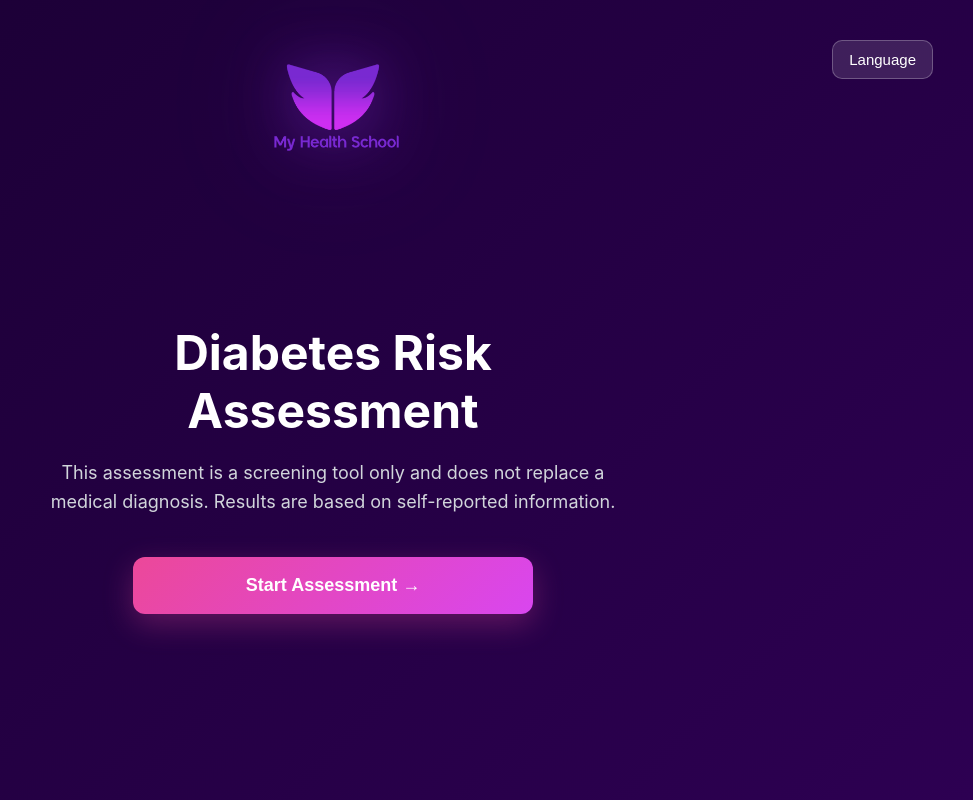
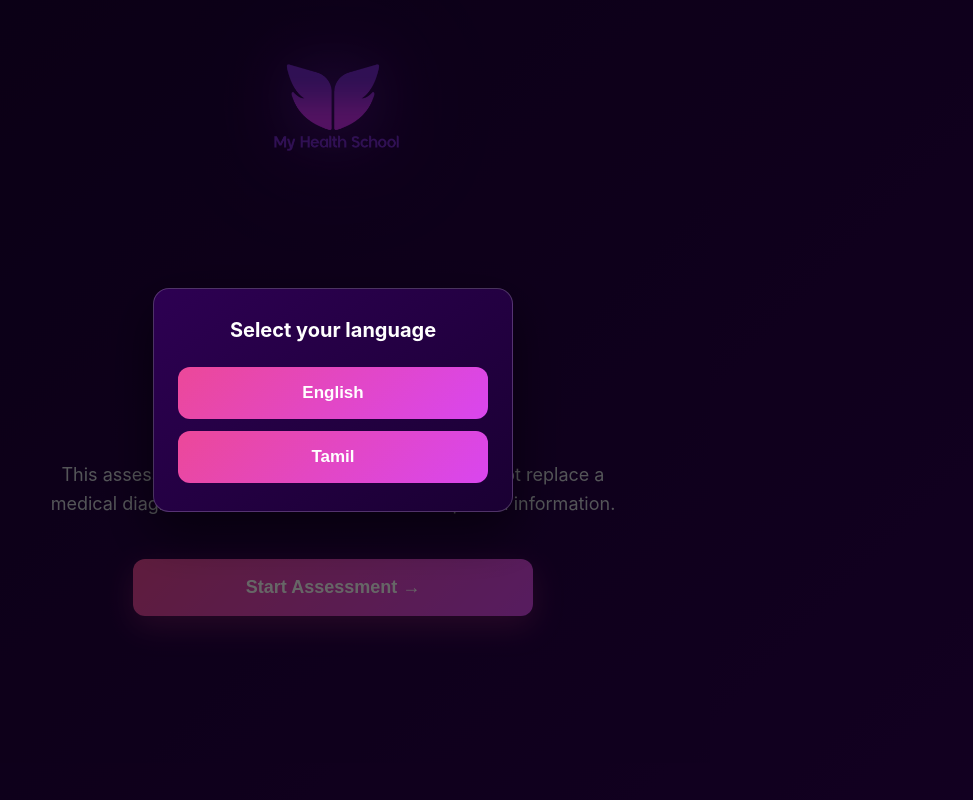
Before and after one commit to MHSTechIT/new-diabetes-chacker, a React (Vite) app: page / in a window 1280 px wide. Shown: the whole page, without its empty margins (307-1280 px from the left). Built offline with nearby package versions, Linux system fonts and the light colour scheme; no server answers.

Commit message:
Language modal before home page, remove top Language button, Tamil for contribution factor chips
Made-with: Cursor

```diff
--- a/src/components/IntroPage.css
+++ b/src/components/IntroPage.css
@@ -6,77 +6,13 @@
   padding: 20px;
 }
 
-/* Top header – logo centered, language button top right */
+/* Top header – logo centered */
 .intro-header {
   flex-shrink: 0;
   padding-top: 20px;
   padding-bottom: 16px;
-  position: relative;
-  display: flex;
-  align-items: flex-start;
-  justify-content: center;
+  text-align: center;
   animation: fadeInDown 0.8s ease-out;
-}
-
-.intro-language-wrap {
-  position: absolute;
-  top: 20px;
-  right: 20px;
-}
-
-.intro-language-btn {
-  padding: 10px 16px;
-  background: rgba(255, 255, 255, 0.12);
-  color: #fff;
-  border: 1px solid rgba(255, 255, 255, 0.25);
-  border-radius: 10px;
-  font-size: 15px;
-  font-weight: 500;
-  cursor: pointer;
-  transition: background 0.2s, border-color 0.2s;
-}
-
-.intro-language-btn:hover {
-  background: rgba(255, 255, 255, 0.2);
-  border-color: rgba(255, 255, 255, 0.4);
-}
-
-.intro-language-dropdown {
-  position: absolute;
-  top: 100%;
-  right: 0;
-  margin-top: 8px;
-  min-width: 140px;
-  background: rgba(30, 0, 50, 0.98);
-  border: 1px solid rgba(255, 255, 255, 0.2);
-  border-radius: 10px;
-  box-shadow: 0 10px 30px rgba(0, 0, 0, 0.4);
-  overflow: hidden;
-  z-index: 100;
-}
-
-.intro-language-option {
-  display: block;
-  width: 100%;
-  padding: 12px 16px;
-  text-align: left;
-  background: none;
-  border: none;
-  color: #e5e7eb;
-  font-size: 15px;
-  cursor: pointer;
-  transition: background 0.2s, color 0.2s;
-}
-
-.intro-language-option:hover {
-  background: rgba(236, 72, 153, 0.2);
-  color: #fff;
-}
-
-.intro-language-option.selected {
-  background: rgba(147, 51, 234, 0.3);
-  color: #fff;
-  font-weight: 600;
 }
 
 .intro-container {
@@ -167,6 +103,83 @@
   transform: translateY(0);
 }
 
+/* Language selection modal (alert) – shown when clicking Start Assessment */
+.intro-language-modal-overlay {
+  position: fixed;
+  inset: 0;
+  background: rgba(0, 0, 0, 0.6);
+  display: flex;
+  align-items: center;
+  justify-content: center;
+  z-index: 1000;
+  padding: 20px;
+  animation: introModalFadeIn 0.25s ease-out;
+}
+
+@keyframes introModalFadeIn {
+  from { opacity: 0; }
+  to { opacity: 1; }
+}
+
+.intro-language-modal {
+  background: linear-gradient(145deg, #2d0052 0%, #1a0033 100%);
+  border: 1px solid rgba(255, 255, 255, 0.2);
+  border-radius: 16px;
+  padding: 28px 24px;
+  max-width: 360px;
+  width: 100%;
+  box-shadow: 0 20px 50px rgba(0, 0, 0, 0.5);
+  animation: introModalSlideIn 0.3s ease-out;
+}
+
+@keyframes introModalSlideIn {
+  from {
+    opacity: 0;
+    transform: scale(0.95) translateY(-10px);
+  }
+  to {
+    opacity: 1;
+    transform: scale(1) translateY(0);
+  }
+}
+
+.intro-language-modal-title {
+  font-size: 20px;
+  font-weight: 700;
+  color: #fff;
+  margin: 0 0 24px 0;
+  text-align: center;
+  line-height: 1.3;
+}
+
+.intro-language-modal-options {
+  display: flex;
+  flex-direction: column;
+  gap: 12px;
+}
+
+.intro-language-modal-option {
+  width: 100%;
+  padding: 16px 24px;
+  font-size: 17px;
+  font-weight: 600;
+  color: #fff;
+  background: linear-gradient(135deg, #ec4899 0%, #d946ef 100%);
+  border: none;
+  border-radius: 12px;
+  cursor: pointer;
+  transition: transform 0.2s, box-shadow 0.2s;
+}
+
+.intro-language-modal-option:hover {
+  transform: translateY(-2px);
+  box-shadow: 0 8px 24px rgba(236, 72, 153, 0.4);
+}
+
+.intro-language-modal-option:active {
+  transform: translateY(0);
+}
+
 /* Animations */
 @keyframes fadeInDown {
   from {
--- a/src/components/IntroPage.jsx
+++ b/src/components/IntroPage.jsx
@@ -1,4 +1,4 @@
-import { useState, useRef, useEffect } from 'react'
+import { useState } from 'react'
 import { useNavigate } from 'react-router-dom'
 import { useLanguage } from '../context/LanguageContext'
 import logo from '../assets/logos/my-health-school-logo.png'
@@ -10,66 +10,23 @@ import './IntroPage.css'
  */
 export default function IntroPage() {
   const navigate = useNavigate()
-  const { t, language, setLanguage } = useLanguage()
-  const [dropdownOpen, setDropdownOpen] = useState(false)
-  const dropdownRef = useRef(null)
+  const { t, setLanguage } = useLanguage()
+  const [showLanguageModal, setShowLanguageModal] = useState(true)
 
-  useEffect(() => {
-    function handleClickOutside(e) {
-      if (dropdownRef.current && !dropdownRef.current.contains(e.target)) {
-        setDropdownOpen(false)
-      }
-    }
-    document.addEventListener('mousedown', handleClickOutside)
-    return () => document.removeEventListener('mousedown', handleClickOutside)
-  }, [])
+  const handleSelectLanguageFirst = (lang) => {
+    setLanguage(lang)
+    setShowLanguageModal(false)
+  }
 
   const handleStartTest = () => {
     navigate('/gender-selection')
   }
 
-  const handleSelectLanguage = (lang) => {
-    setLanguage(lang)
-    setDropdownOpen(false)
-  }
-
   return (
     <div className="intro-page">
-      {/* Top header: logo centered, language button top right */}
       <header className="intro-header">
         <div className="intro-logo">
           <img src={logo} alt="My Health School" className="logo-icon" />
-        </div>
-        <div className="intro-language-wrap" ref={dropdownRef}>
-          <button
-            type="button"
-            className="intro-language-btn"
-            onClick={() => setDropdownOpen((o) => !o)}
-            aria-expanded={dropdownOpen}
-            aria-haspopup="true"
-          >
-            {t('language')}
-          </button>
-          {dropdownOpen && (
-            <div className="intro-language-dropdown" role="menu">
-              <button
-                type="button"
-                role="menuitem"
-                className={`intro-language-option ${language === 'en' ? 'selected' : ''}`}
-                onClick={() => handleSelectLanguage('en')}
-              >
-                {t('english')}
-              </button>
-              <button
-                type="button"
-                role="menuitem"
-                className={`intro-language-option ${language === 'ta' ? 'selected' : ''}`}
-                onClick={() => handleSelectLanguage('ta')}
-              >
-                {t('tamil')}
-              </button>
-            </div>
-          )}
         </div>
       </header>
 
@@ -82,6 +39,38 @@ export default function IntroPage() {
           </button>
         </div>
       </div>
+
+      {/* Language selection modal – shown before home page (on first load) */}
+      {showLanguageModal && (
+        <div
+          className="intro-language-modal-overlay"
+          role="dialog"
+          aria-modal="true"
+          aria-labelledby="intro-language-modal-title"
+        >
+          <div className="intro-language-modal">
+            <h2 id="intro-language-modal-title" className="intro-language-modal-title">
+              {t('selectYourLanguage')}
+            </h2>
+            <div className="intro-language-modal-options">
+              <button
+                type="button"
+                className="intro-language-modal-option"
+                onClick={() => handleSelectLanguageFirst('en')}
+              >
+                {t('english')}
+              </button>
+              <button
+                type="button"
+                className="intro-language-modal-option"
+                onClick={() => handleSelectLanguageFirst('ta')}
+              >
+                {t('tamil')}
+              </button>
+            </div>
+          </div>
+        </div>
+      )}
     </div>
   )
 }
--- a/src/translations/index.js
+++ b/src/translations/index.js
@@ -6,6 +6,7 @@
 const en = {
   // Language switcher
   language: 'Language',
+  selectYourLanguage: 'Select your language',
   english: 'English',
   tamil: 'Tamil',
 
@@ -269,6 +270,7 @@ const en = {
 
 const ta = {
   language: 'மொழி',
+  selectYourLanguage: 'உங்கள் மொழியைத் தேர்ந்தெடுக்கவும்',
   english: 'English',
   tamil: 'தமிழ்',
 
@@ -523,3 +525,63 @@ export function getTranslation(lang, key) {
   const val = getNested(translations[lang] || en, key)
   return val != null ? val : getNested(en, key) || key
 }
+
+/** Tamil labels for contribution factor chips (English key → Tamil text) */
+const RESULT_FACTOR_TA = {
+  'BMI under 18.5': 'பிஎம்ஐ 18.5க்கு கீழ்',
+  'BMI 18.5–22.9': 'பிஎம்ஐ 18.5–22.9',
+  'BMI 23–27.4': 'பிஎம்ஐ 23–27.4',
+  'BMI 27.5–32.4': 'பிஎம்ஐ 27.5–32.4',
+  'BMI over 32.4': 'பிஎம்ஐ 32.4க்கு மேல்',
+  'Age 25–34': 'வயது 25–34',
+  'Age 35–44': 'வயது 35–44',
+  'Age 45–54': 'வயது 45–54',
+  'Age 55+': 'வயது 55+',
+  'Family history not sure': 'குடும்ப வரலாறு உறுதியில்லை',
+  'Siblings with diabetes': 'சகோதரர்/சகோதரி நீரிழிவு',
+  'One parent with diabetes': 'ஒரு பெற்றோர் நீரிழிவு',
+  'Both parents with diabetes': 'இருவர் பெற்றோரும் நீரிழிவு',
+  'Hip size 90–100 cm': 'இடுப்பு 90–100 செ.மீ',
+  'Hip size over 100 cm': 'இடுப்பு 100 செ.மீக்கு மேல்',
+  'Hip size 80–90 cm': 'இடுப்பு 80–90 செ.மீ',
+  'Hip size over 90 cm': 'இடுப்பு 90 செ.மீக்கு மேல்',
+  '30 min walking daily': 'தினமும் 30 நிமிடம் நடைபயிற்சி',
+  'Light movement': 'இலகுவான இயக்கம்',
+  'Mostly sitting': 'பெரும்பாலும் உட்கார்ந்து',
+  'Hypertension (High BP)': 'உயர் இரத்த அழுத்தம்',
+  'PCOS': 'பிசிஓஎஸ்',
+  'High cholesterol': 'உயர் கொழுப்பு',
+  'Thyroid disorder': 'தைராய்டு சீர்கேடு',
+  'Fatty liver': 'கொழுப்பு கல்லீரல்',
+  'Heart disease': 'இதய நோய்',
+  'Kidney disease': 'சிறுநீரக நோய்',
+  'Frequent urination': 'அடிக்கடி சிறுநீர் கழித்தல்',
+  'Excessive thirst': 'அதிக தாகம்',
+  'Increased hunger': 'அதிக பசி',
+  'Fatigue': 'சோர்வு',
+  'Blurred vision': 'மங்கலான பார்வை',
+  'Slow wound healing': 'காயம் மெதுவாக ஆறுதல்',
+  'Tingling or numbness': 'சிலிர்ப்பு அல்லது மரப்பு',
+  'Dark patches around neck': 'கழுத்தைச் சுற்றி இருண்ட படைகள்',
+  'Junk food frequency': 'ஜங்க் உணவு அடிக்கடி',
+  'Outside food frequency': 'வெளி உணவு அடிக்கடி',
+  'Refined carbohydrates': 'சுத்திகரிக்கப்பட்ட கார்போஹைட்ரேட்டுகள்',
+  'Sugary beverages': 'சர்க்கரை பானங்கள்',
+  'Smoking': 'புகைப்பழக்கம்',
+  'Alcohol': 'மது',
+  'Tobacco chewing': 'புகையிலை மெல்லுதல்',
+  'Sleep 6–7 hours': 'தூக்கம் 6–7 மணி',
+  'Sleep under 6 hours': 'தூக்கம் 6 மணிக்கு கீழ்',
+  'Snoring not sure': 'குறட்டை உறுதியில்லை',
+  'Snoring': 'குறட்டை',
+  'Weight gain in last year': 'கடந்த வருடம் எடை அதிகரிப்பு',
+  'Moderate stress': 'மிதமான மன அழுத்தம்',
+  'High stress': 'அதிக மன அழுத்தம்',
+  'History of gestational diabetes': 'கர்ப்ப நீரிழிவு வரலாறு',
+}
+
+export function getFactorLabel(factor, lang) {
+  if (!factor) return factor
+  if (lang === 'ta') return RESULT_FACTOR_TA[factor] ?? factor
+  return factor
+}
```
Also changed, not shown: src/pages/Result.jsx (+11 -8 lines).
